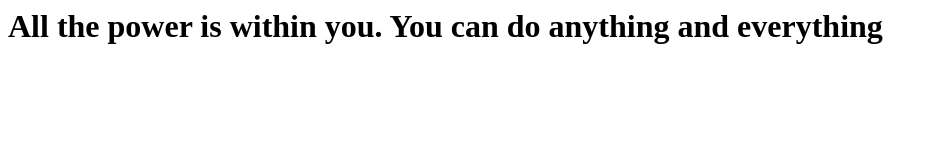
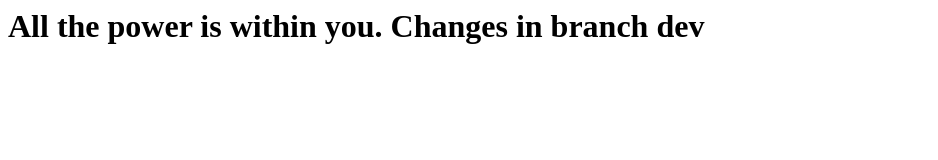
Before and after one commit to Ramesh29/firstgitrepo, a plain HTML site: page index.html in a window 1280 px wide. Shown: the whole page, without its empty margins (0-938 px from the left). Drawn offline with Linux system fonts and the light colour scheme.

```diff
--- a/index.html
+++ b/index.html
@@ -1,5 +1,5 @@
 <html>
     <body>
-        <h1>All the power is within you. You can do anything and everything</h1>
+        <h1>All the power is within you. Changes in branch dev</h1>
     </body>
 </html>
```
